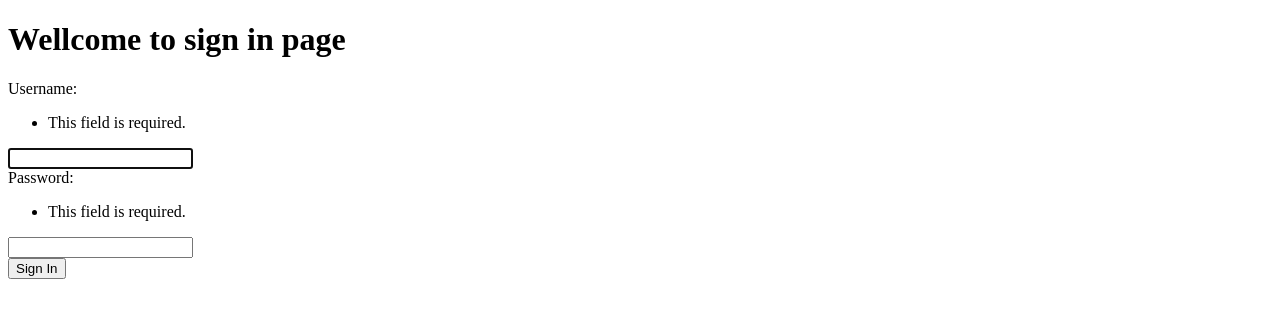
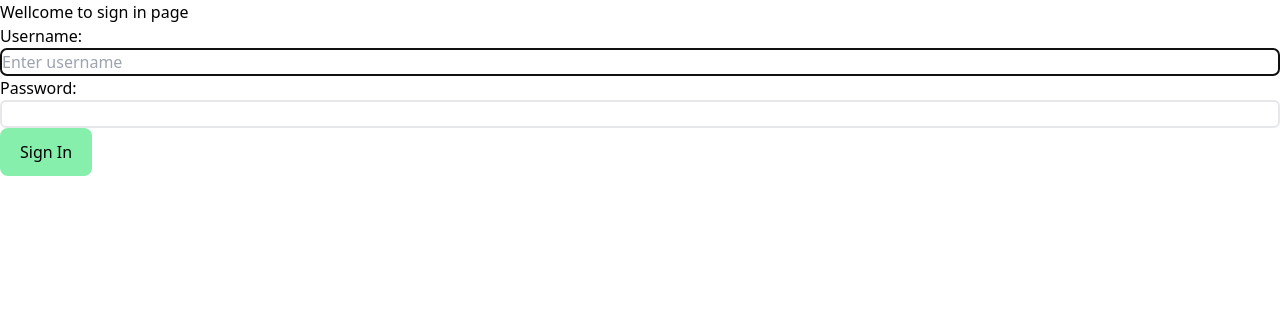
Before and after one commit to achibhossengit/phitron-django-taskManager, a Django app: page /users/sign-in in a window 1280 px wide. Shown: the top 318 px of the page. Run offline with Django 5.2, Linux system fonts and the light colour scheme.

Commit message:
update styledformmixins init method positions, create custom login method, add dynamic url in settings.py

```diff
--- a/static/css/output.css
+++ b/static/css/output.css
@@ -784,6 +784,10 @@
   border-radius: 0.75rem;
 }
 
+.rounded-lg {
+  border-radius: 0.5rem;
+}
+
 .border {
   border-width: 1px;
 }
@@ -896,6 +900,11 @@
   background-color: rgb(202 138 4 / var(--tw-bg-opacity, 1));
 }
 
+.bg-green-300 {
+  --tw-bg-opacity: 1;
+  background-color: rgb(134 239 172 / var(--tw-bg-opacity, 1));
+}
+
 .p-2 {
   padding: 0.5rem;
 }
@@ -922,6 +931,11 @@
 .py-3 {
   padding-top: 0.75rem;
   padding-bottom: 0.75rem;
+}
+
+.px-5 {
+  padding-left: 1.25rem;
+  padding-right: 1.25rem;
 }
 
 .text-center {
--- a/task_management/settings.py
+++ b/task_management/settings.py
@@ -148,3 +148,7 @@
 EMAIL_PORT = config('EMAIL_PORT')
 EMAIL_HOST_USER = config('EMAIL_HOST_USER')
 EMAIL_HOST_PASSWORD = config('EMAIL_HOST_PASSWORD')
+
+
+
+FRONTEND_URL = 'http://127.0.0.1:8000'
--- a/tasks/forms.py
+++ b/tasks/forms.py
@@ -16,9 +16,9 @@
 """ Mixins """
 class StyledFormMixin:
     # MRO-> Method Resulation Order
-    # def __init__(self, *args, **kwargs):
-    #     super().__init__(*args, **kwargs)
-    #     self.apply_default_classes()
+    def __init__(self, *args, **kwargs):
+        super().__init__(*args, **kwargs)
+        self.apply_default_classes()
 
     default_classes = 'border-2 rounded-md w-full p-3'
 
@@ -44,6 +44,10 @@
                 field.widget.attrs.update({
                     'class': 'mb-3'
                 })
+            else:
+                field.widget.attrs.update({
+                    'class': self.default_classes
+                })
 
 class TaskModelForm(StyledFormMixin, forms.ModelForm):
     class Meta:
@@ -56,18 +60,8 @@
             'assigned_to': forms.CheckboxSelectMultiple
         }
 
-    """ Widget using Mixin """
-
-    # MRO: TaskModelForm -> StyleFormMixin -> ModelForm
-    def __init__(self, *args, **kwargs):
-        super().__init__(*args, **kwargs)
-        self.apply_default_classes()
 
 class TaskDetialModelForm(StyledFormMixin, forms.ModelForm):
     class Meta:
         model = TaskDetail
         fields = ['priority', 'notes']
-
-    def __init__(self, *args, **kwargs):
-        super().__init__(*args, **kwargs)
-        self.apply_default_classes()
--- a/users/forms.py
+++ b/users/forms.py
@@ -1,7 +1,8 @@
 from django import forms
 import re
-from django.contrib.auth.forms import UserCreationForm
+from django.contrib.auth.forms import UserCreationForm, AuthenticationForm
 from django.contrib.auth.models import User
+from tasks.forms import StyledFormMixin
 
 class RegisterForm(UserCreationForm):
     class Meta:
@@ -61,3 +62,8 @@
             raise forms.ValidationError("This email address is already registered. Please try another.")
 
         return email
+
+
+class CustomLoginForm(StyledFormMixin, AuthenticationForm):
+    def __init__(self, *args, **kwargs):
+        super().__init__(*args, **kwargs)
--- a/users/signals.py
+++ b/users/signals.py
@@ -10,7 +10,7 @@
 def confirmation_email_sent(sender, instance, created, **kwargs):
     if created:
         token = default_token_generator.make_token(instance)
-        activation_url = f"http://127.0.0.1:8000/user/{instance.id}/{token}"
+        activation_url = f"{settings.FRONTEND_URL}/users/activate/{instance.id}/{token}"
         recipient_list = [instance.email]
         subject = 'Activate your account'
         message = f"Hello {instance.username}, \n\nPlease click the link bellow to activate your employee your account.\n Activation Link: {activation_url}"
--- a/users/templates/register/sign_in.html
+++ b/users/templates/register/sign_in.html
@@ -1,8 +1,10 @@
+{% load static %}
 <!DOCTYPE html>
 <html lang="en">
 <head>
     <meta charset="UTF-8">
     <meta name="viewport" content="width=device-width, initial-scale=1.0">
+    <link rel="stylesheet" href="{% static 'css/output.css' %}">
     <title>Sing In</title>
 </head>
 <body>
@@ -13,6 +15,12 @@
                 {{message}}
             {% endfor %}
         {% endif %}
+        {% comment %} Usually, django authentecation form show all types of errors by default . but when not showing by default we can use this one and when we use our own form we should use this one to whow errors {% endcomment %}
+        {% comment %} {% if form.non_field_errors %}
+            {% for error in form.non_field_errors %}
+                {{error}}
+            {% endfor %}
+        {% endif %} {% endcomment %}
     </div>
     <div>
         <form method='POST'>
@@ -20,7 +28,7 @@
             {% comment %} <input type="text" name="username" placeholder='Enter your username'>
             <input type="password" name="password" placeholder='Enter your password'> {% endcomment %}
             {{form}}
-            <button type="submit">Sign In</button>
+            <button type="submit" class="bg-green-300 rounded-lg px-5 py-3">Sign In</button>
         </form>
     </div>
 </body>
--- a/users/views.py
+++ b/users/views.py
@@ -2,9 +2,8 @@
 from django.contrib.auth.forms import UserCreationForm, AuthenticationForm
 from django.contrib.auth.models import User
 from django.contrib.auth import authenticate, login, logout
-from users.forms import RegisterForm, CustomRegisterForm
+from users.forms import RegisterForm, CustomRegisterForm, CustomLoginForm
 from django.contrib import messages
-
 
 def sign_up(request):
     if request.method == 'GET':
@@ -26,8 +25,9 @@
 
 
 def sign_in(request):
-    form = AuthenticationForm(data = request.POST)
+    form = CustomLoginForm()
     if request.method=='POST':
+        form = CustomLoginForm(data = request.POST)
         if form.is_valid():
             user = form.get_user()
             login(request, user)
```
